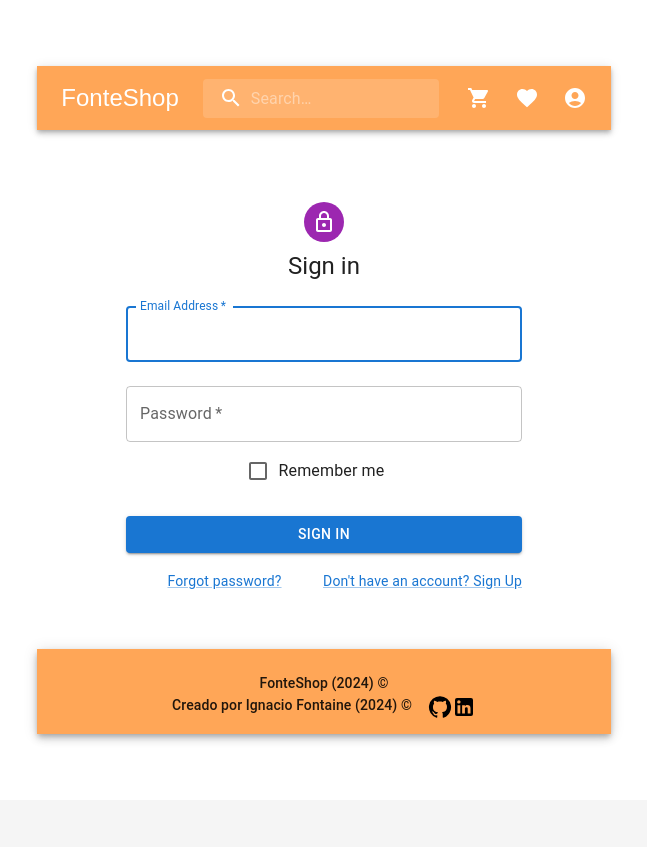
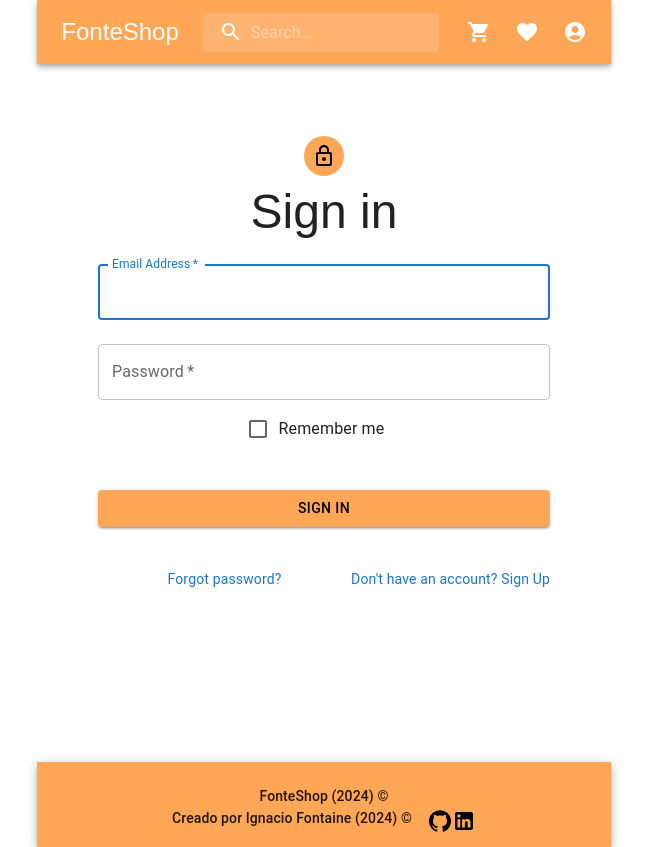
Before and after one commit to IgnacioFontaine/FonteShop, a React (Vite) app: page /singIn in a window 1280 px wide. Shown: the whole page, without its empty margins (316-963 px from the left). Before the commit the page ends 800 px from the top, so only its background shows below. Built offline with nearby package versions, Linux system fonts and the light colour scheme.

Commit message:
sing in view

```diff
--- a/src/Components/NavBar/navBar.jsx
+++ b/src/Components/NavBar/navBar.jsx
@@ -16,7 +16,6 @@ import MoreIcon from '@mui/icons-material/MoreVert';
 import FavoriteIcon from '@mui/icons-material/Favorite';
 import { useNavigate } from 'react-router-dom';
 import store from '../../Redux/store';
-import { useEffect } from 'react';
 
 const Search = styled('div')(({ theme }) => ({
   position: 'relative',
--- a/src/assets/Views/singIn.jsx
+++ b/src/assets/Views/singIn.jsx
@@ -13,21 +13,6 @@ import Typography from '@mui/material/Typography';
 import Container from '@mui/material/Container';
 import { createTheme, ThemeProvider } from '@mui/material/styles';
 
-// function Copyright(props) {
-//   return (
-//     <Typography variant="body2" color="text.secondary" align="center" {...props}>
-//       {'Copyright © '}
-//       <Link color="inherit" href="https://mui.com/">
-//         Your Website
-//       </Link>{' '}
-//       {new Date().getFullYear()}
-//       {'.'}
-//     </Typography>
-//   );
-// }
-
-// // TODO remove, this demo shouldn't need to reset the theme.
-
 const defaultTheme = createTheme();
 
 export default function SignIn() {
@@ -41,9 +26,9 @@ export default function SignIn() {
   };
 
   return (
-    <ThemeProvider theme={defaultTheme}>
-      <Container component="main" maxWidth="xs">
-        <CssBaseline />
+    <ThemeProvider theme={defaultTheme}  >
+      <Container  maxWidth="xs" sx={{minHeight:578, minWidth:500 }} >
+        <CssBaseline  />
         <Box
           sx={{
             marginTop: 8,
@@ -52,10 +37,10 @@ export default function SignIn() {
             alignItems: 'center',
           }}
         >
-          <Avatar sx={{ m: 1, bgcolor: 'secondary.main' }}>
-            <LockOutlinedIcon />
+          <Avatar sx={{ m: 1, bgcolor: '#FFA657', color:"black" }}>
+            <LockOutlinedIcon  />
           </Avatar>
-          <Typography component="h1" variant="h5">
+          <Typography component="h1" variant="h3" fontFamily={"fantasy"}>
             Sign in
           </Typography>
           <Box component="form" onSubmit={handleSubmit} noValidate sx={{ mt: 1 }}>
@@ -87,26 +72,25 @@ export default function SignIn() {
               type="submit"
               fullWidth
               variant="contained"
-              sx={{ mt: 3, mb: 2 }}
+              sx={{ mt: 5, mb: 2,bgcolor: '#FFA657', color:"black" }}
             >
               Sign In
             </Button>
-            <Grid container>
+            <Grid container sx={{mt:3}}>
               <Grid item xs>
-                <Link href="#" variant="body2">
+                <Link href="#" variant="body2" sx={{textDecoration:"none"}}>
                   Forgot password?
                 </Link>
               </Grid>
               <Grid item>
-                <Link href="#" variant="body2">
+                <Link href="#" variant="body2" sx={{textDecoration:"none"}}>
                   {"Don't have an account? Sign Up"}
                 </Link>
               </Grid>
             </Grid>
           </Box>
         </Box>
-        {/* <Copyright sx={{ mt: 8, mb: 4 }} /> */}
       </Container>
-    </ThemeProvider>
+     </ThemeProvider>
   );
 }
```
